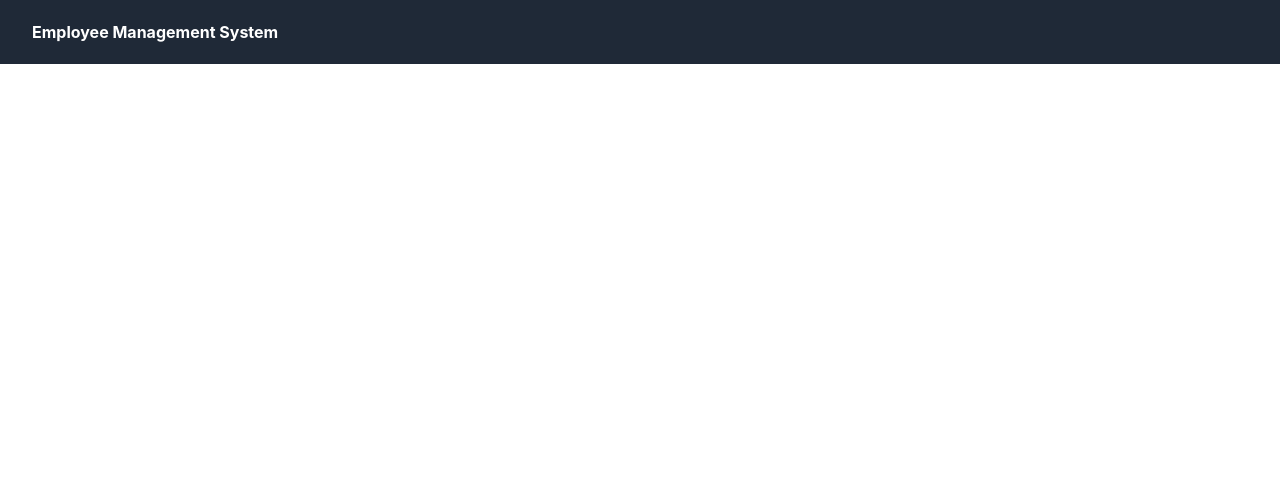
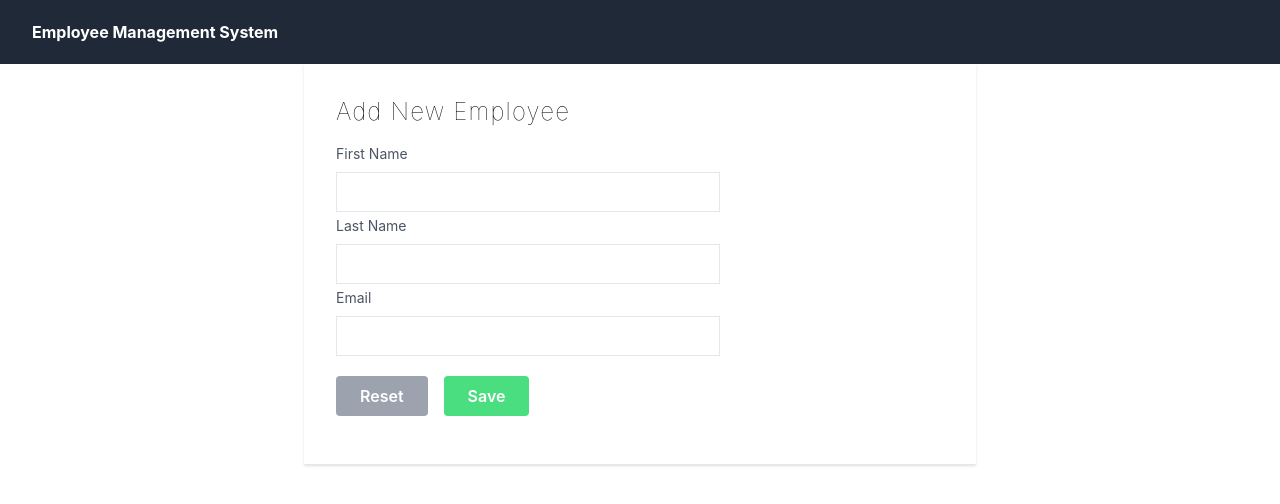
Before and after one commit to keer2345/react-demo-202202, a React (Create React App) app: page / in a window 1280 px wide. Shown: the top 504 px of the page. Built offline with nearby package versions, Linux system fonts and the light colour scheme; the HTML template or start-up script is replaced by a standard one.

Commit message:
componetns of Navbar & AddEmployee

```diff
--- a/src/App.js
+++ b/src/App.js
@@ -1,12 +1,13 @@
 import './App.css'
+import AddEmployee from './components/AddEmployee'
+import Navbar from './components/Navbar'
 
 function App() {
   return (
-    <div className='bg-gray-800'>
-      <div className='h-16 px-8 flex items-center'>
-        <p className='text-white font-bold'>Employee Management System</p>
-      </div>
-    </div>
+    <>
+      <Navbar />
+      <AddEmployee />
+    </>
   )
 }
 
--- /dev/null
+++ b/src/components/AddEmployee.js
@@ -0,0 +1,51 @@
+import React from 'react'
+
+const AddEmployee = () => {
+  return (
+    <div className='flex max-w-2xl mx-auto shadow border-b'>
+      <div className='px-8 py-8 '>
+        <div className='font-thin text-2xl tracking-wider '>
+          <h1>Add New Employee</h1>
+        </div>
+        <div className='item-center justify-center h-14 w-full my-4 '>
+          <label className='block text-gray-600 text-sm font-normal'>
+            First Name
+          </label>
+          <input
+            type='text'
+            className='h-10 w-96 border mt-2 px-2 py-2'></input>
+        </div>
+        <div className='item-center justify-center h-14 w-full my-4 '>
+          <label className='block text-gray-600 text-sm font-normal'>
+            Last Name
+          </label>
+          <input
+            type='text'
+            className='h-10 w-96 border mt-2 px-2 py-2'></input>
+        </div>
+        <div className='item-center justify-center h-14 w-full my-4 '>
+          <label className='block text-gray-600 text-sm font-normal'>
+            Email
+          </label>
+          <input
+            type='email'
+            className='h-10 w-96 border mt-2 px-2 py-2'></input>
+        </div>
+        <div className='items-center justify-center h-14 w-full my-4 space-x-4 pt-4'>
+          <button
+            className='rounded text-white font-semibold bg-gray-400
+           py-2 px-6 hover:bg-gray-600'>
+            Reset
+          </button>
+          <button
+            className='rounded text-white font-semibold bg-green-400
+           py-2 px-6 hover:bg-green-600'>
+            Save
+          </button>
+        </div>
+      </div>
+    </div>
+  )
+}
+
+export default AddEmployee
--- /dev/null
+++ b/src/components/Navbar.js
@@ -0,0 +1,13 @@
+import React from 'react'
+
+const Navbar = () => {
+  return (
+    <div className='bg-gray-800'>
+      <div className='h-16 px-8 flex items-center'>
+        <p className='text-white font-bold'>Employee Management System</p>
+      </div>
+    </div>
+  )
+}
+
+export default Navbar
```
Also changed, not shown: 1 other file (tests, documents, lock files or other folders).
